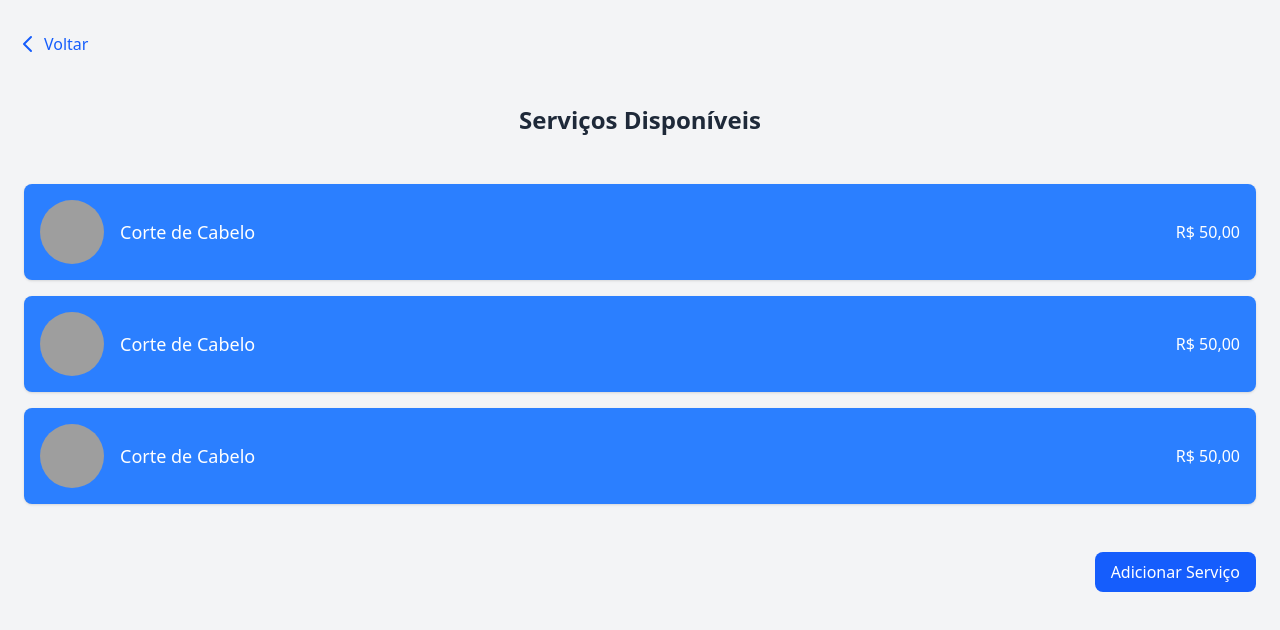
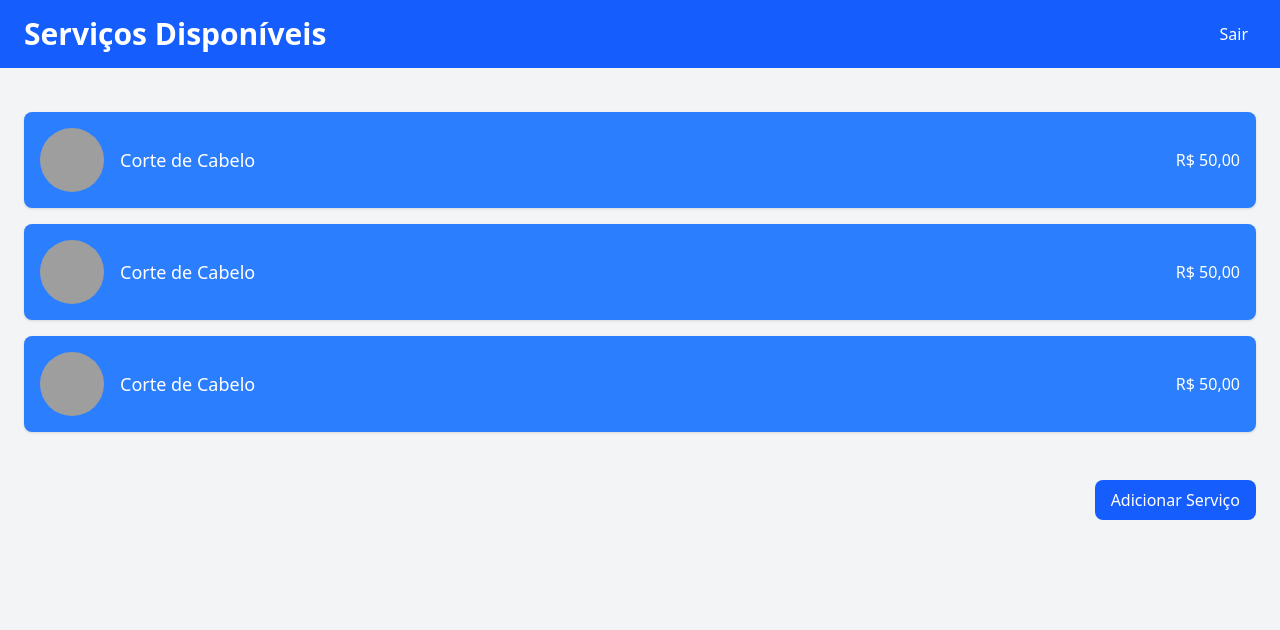
Before and after one commit to AlecYalcin/KNN-Barber-App, a React (Vite) app in the folder front/: page /barbeiro/servicos in a window 1280 px wide. Shown: the top 630 px of the page. Built offline with nearby package versions, Linux system fonts and the light colour scheme; grey boxes are pictures that could not be loaded.

Commit message:
feat(barbeiro): adicionado cabeçalho na tela de serviços #65

```diff
--- a/front/src/pages/auth/BarbeiroServicos.jsx
+++ b/front/src/pages/auth/BarbeiroServicos.jsx
@@ -24,8 +24,13 @@ const BarbeiroServicos = () => {
         Voltar
       </button>
 
-      <main className="container flex w-full flex-col items-center p-6">
-        <h1 className="text-2xl font-bold mt-10 flex justify-center text-gray-800">
+      <header className="lg:flex justify-between hidden bg-blue-600 p-4 text-white fixed top-0 w-full z-50">
+        <h1 className="text-3xl font-bold ml-2">Serviços Disponíveis</h1>
+        <button className="mr-4">Sair</button>
+      </header>
+
+      <main className="flex w-full flex-col items-center p-6">
+        <h1 className="text-2xl font-bold mt-10 flex justify-center text-gray-800 lg:hidden">
           Serviços Disponíveis
         </h1>
         <div className="w-full py-8 mt-4 grid ml-5 mr-5">
```
